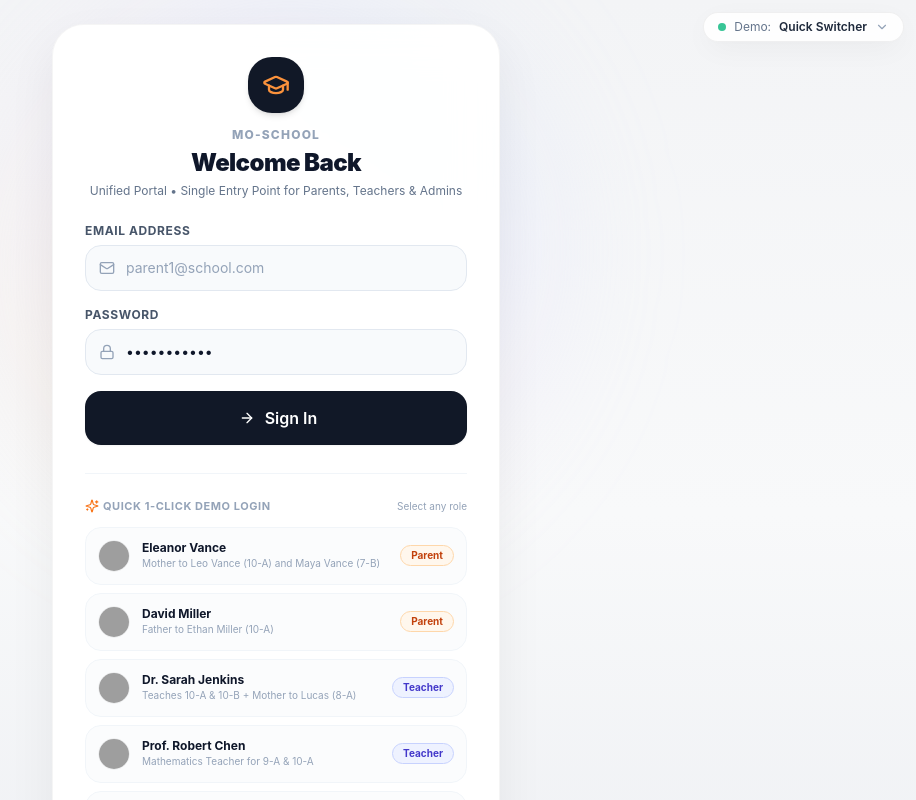
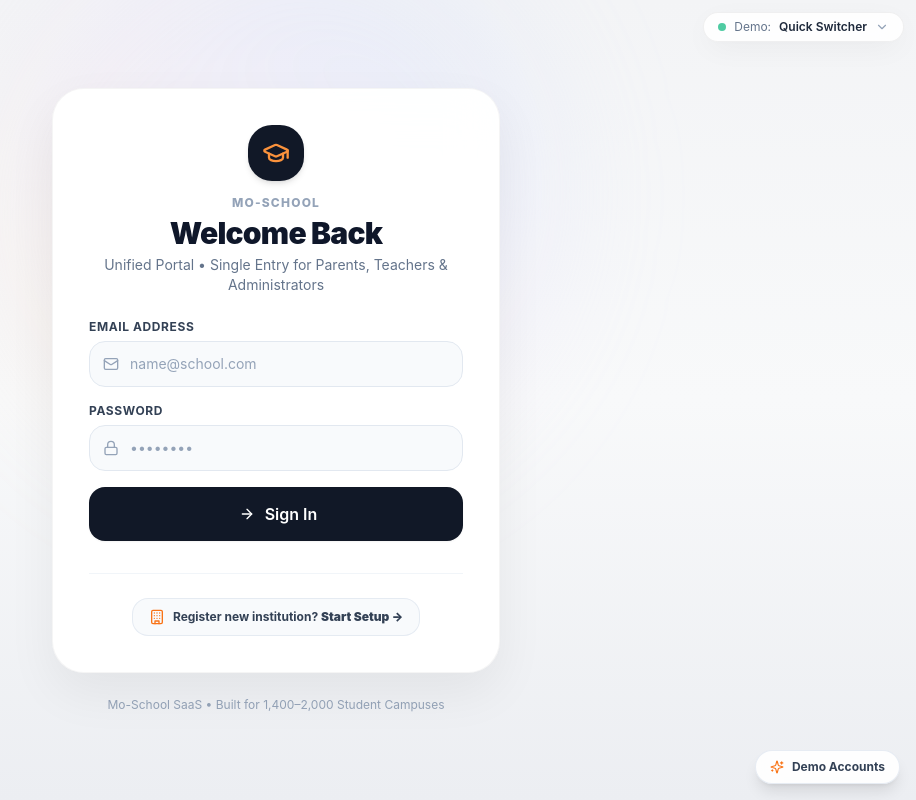
Before and after one commit to akhilmclick/Mo-School, a Next.js app: page / in a window 1280 px wide. Shown: the top 800 px of the page, without its empty margins (364-1280 px from the left). Built offline with nearby package versions, Linux system fonts and the light colour scheme; grey boxes are pictures that could not be loaded.

Commit message:
feat: remove in-page demo cards from login screen and move to discrete side drawer button

```diff
--- a/app/page.tsx
+++ b/app/page.tsx
@@ -6,14 +6,14 @@ import { useAuth } from "@/lib/context/AuthContext";
 import { useRouter } from "next/navigation";
 import { Button } from "@/components/ui/Button";
 import { DEMO_ACCOUNTS } from "@/lib/data/mockData";
-import { Lock, Mail, GraduationCap, ArrowRight, Sparkles, Shield, User, Building } from "lucide-react";
-
+import { Lock, Mail, GraduationCap, ArrowRight, Sparkles, Building, X, UserCheck } from "lucide-react";
 
 export default function LoginPage() {
   const [email, setEmail] = useState("");
-  const [password, setPassword] = useState("password123");
+  const [password, setPassword] = useState("");
   const [error, setError] = useState<string | null>(null);
   const [isLoading, setIsLoading] = useState(false);
+  const [isDemoDrawerOpen, setIsDemoDrawerOpen] = useState(false);
   const { login, loginAsDemo } = useAuth();
   const router = useRouter();
 
@@ -28,20 +28,17 @@ export default function LoginPage() {
     if (res.success && res.redirectUrl) {
       router.push(res.redirectUrl);
     } else {
-      setError(res.error || "Authentication failed. Check credentials.");
+      setError(res.error || "Invalid email or password");
     }
   };
 
   const handleQuickDemoSelect = async (demoEmail: string) => {
-    setError(null);
     setIsLoading(true);
+    setIsDemoDrawerOpen(false);
     const res = await loginAsDemo(demoEmail);
     setIsLoading(false);
-
     if (res.success && res.redirectUrl) {
       router.push(res.redirectUrl);
-    } else {
-      setError(res.error || "Demo login failed");
     }
   };
 
@@ -52,7 +49,7 @@ export default function LoginPage() {
 
       <div className="w-full max-w-md relative z-10">
         {/* Main Login Card */}
-        <div className="bg-white/95 backdrop-blur-xl rounded-[2rem] shadow-[0_20px_50px_rgba(0,0,0,0.06)] border border-black/[0.04] p-7 sm:p-8 transition-all">
+        <div className="bg-white/95 backdrop-blur-xl rounded-[2rem] shadow-[0_20px_50px_rgba(0,0,0,0.06)] border border-black/[0.04] p-7 sm:p-9 transition-all">
           {/* School Brand Header */}
           <div className="text-center pb-6">
             <div className="w-14 h-14 rounded-3xl bg-[#111827] text-white flex items-center justify-center mx-auto shadow-md mb-3.5">
@@ -61,26 +58,25 @@ export default function LoginPage() {
             <h2 className="text-xs font-extrabold uppercase tracking-widest text-slate-400">
               Mo-School
             </h2>
-
-            <h1 className="text-2xl font-black text-slate-900 tracking-tight mt-1">
+            <h1 className="text-2xl sm:text-3xl font-black text-slate-900 tracking-tight mt-1">
               Welcome Back
             </h1>
-            <p className="text-xs text-slate-500 mt-1">
-              Unified Portal • Single Entry Point for Parents, Teachers & Admins
+            <p className="text-xs sm:text-sm text-slate-500 mt-1">
+              Unified Portal • Single Entry for Parents, Teachers & Administrators
             </p>
           </div>
 
           {/* Error Banner */}
           {error && (
-            <div className="mb-4 p-3 rounded-2xl bg-rose-50 border border-rose-200/70 text-xs font-semibold text-rose-700 text-center animate-fade-in">
+            <div className="mb-5 p-3 rounded-2xl bg-rose-50 border border-rose-200/70 text-xs font-semibold text-rose-700 text-center animate-fade-in">
               {error}
             </div>
           )}
 
-          {/* Email / Password Form */}
+          {/* Unified Login Form */}
           <form onSubmit={handleLogin} className="space-y-4">
             <div>
-              <label className="block text-xs font-bold uppercase tracking-wider text-slate-600 mb-1.5">
+              <label className="block text-xs font-bold uppercase tracking-wider text-slate-700 mb-1.5">
                 Email Address
               </label>
               <div className="relative">
@@ -90,14 +86,14 @@ export default function LoginPage() {
                   required
                   value={email}
                   onChange={(e) => setEmail(e.target.value)}
-                  placeholder="parent1@school.com"
+                  placeholder="name@school.com"
                   className="w-full pl-10 pr-4 py-3 rounded-2xl bg-slate-50 border border-slate-200 text-sm text-slate-900 placeholder:text-slate-400 focus:bg-white focus:outline-none focus:ring-2 focus:ring-slate-900/10 focus:border-slate-900 transition-all"
                 />
               </div>
             </div>
 
             <div>
-              <label className="block text-xs font-bold uppercase tracking-wider text-slate-600 mb-1.5">
+              <label className="block text-xs font-bold uppercase tracking-wider text-slate-700 mb-1.5">
                 Password
               </label>
               <div className="relative">
@@ -118,49 +114,98 @@ export default function LoginPage() {
               variant="primary"
               size="lg"
               isLoading={isLoading}
-              className="w-full mt-2"
+              className="w-full mt-2 shadow-md"
               icon={<ArrowRight className="w-4 h-4 ml-1" />}
             >
               Sign In
             </Button>
           </form>
 
-          {/* Quick Demo Test Presets */}
-          <div className="mt-7 pt-6 border-t border-slate-100">
-            <div className="flex items-center justify-between mb-3">
-              <span className="text-[11px] font-bold uppercase tracking-wider text-slate-400 flex items-center gap-1">
-                <Sparkles className="w-3.5 h-3.5 text-orange-500" />
-                Quick 1-Click Demo Login
-              </span>
-              <span className="text-[10px] text-slate-400">Select any role</span>
+          {/* Onboarding New School Entry Link */}
+          <div className="mt-8 pt-6 border-t border-slate-100 text-center">
+            <Link
+              href="/onboarding"
+              className="inline-flex items-center gap-2 text-xs font-bold text-slate-700 hover:text-orange-600 transition-colors bg-slate-50 hover:bg-orange-50 border border-slate-200/80 hover:border-orange-200/80 px-4 py-2.5 rounded-2xl shadow-2xs"
+            >
+              <Building className="w-4 h-4 text-orange-500" />
+              <span>Register new institution? <strong>Start Setup →</strong></span>
+            </Link>
+          </div>
         </div>
 
-            <div className="space-y-2">
+        {/* Footer */}
+        <p className="text-center text-xs text-slate-400 mt-6">
+          Mo-School SaaS • Built for 1,400–2,000 Student Campuses
+        </p>
+      </div>
+
+      {/* Discrete Floating Demo Button on the bottom-right corner */}
+      <div className="fixed bottom-4 right-4 z-40">
+        <button
+          onClick={() => setIsDemoDrawerOpen(true)}
+          className="flex items-center gap-2 bg-white/90 backdrop-blur-md px-3.5 py-2 rounded-full shadow-lg border border-slate-200/80 hover:bg-white text-slate-700 text-xs font-bold transition-all hover:scale-105"
+        >
+          <Sparkles className="w-3.5 h-3.5 text-orange-500" />
+          <span>Demo Accounts</span>
+        </button>
+      </div>
+
+      {/* Slide-Over Demo Accounts Drawer (hidden unless clicked) */}
+      {isDemoDrawerOpen && (
+        <div className="fixed inset-0 z-50 flex items-center justify-end">
+          <div
+            className="fixed inset-0 bg-black/40 backdrop-blur-xs animate-fade-in"
+            onClick={() => setIsDemoDrawerOpen(false)}
+          />
+
+          <div className="relative w-full max-w-sm h-full bg-white shadow-2xl p-6 z-10 flex flex-col justify-between overflow-y-auto animate-slide-in-right">
+            <div>
+              <div className="flex items-center justify-between pb-4 border-b border-slate-100">
+                <div className="flex items-center gap-2">
+                  <div className="p-2 rounded-xl bg-orange-50 text-orange-600">
+                    <Sparkles className="w-4 h-4" />
+                  </div>
+                  <div>
+                    <h3 className="font-bold text-sm text-slate-900">Demo Testing Accounts</h3>
+                    <p className="text-[11px] text-slate-500">1-click login for evaluation</p>
+                  </div>
+                </div>
+                <button
+                  onClick={() => setIsDemoDrawerOpen(false)}
+                  className="p-1.5 rounded-full text-slate-400 hover:text-slate-600 hover:bg-slate-100"
+                >
+                  <X className="w-4 h-4" />
+                </button>
+              </div>
+
+              <div className="space-y-2.5 mt-5">
                 {DEMO_ACCOUNTS.map((acc) => (
                   <button
                     key={acc.email}
                     type="button"
                     onClick={() => handleQuickDemoSelect(acc.email)}
-                  className="w-full text-left p-3 rounded-2xl border border-slate-100 bg-slate-50/50 hover:bg-slate-100 hover:border-slate-300 transition-all flex items-center justify-between group"
+                    className="w-full text-left p-3 rounded-2xl border border-slate-100 bg-slate-50/60 hover:bg-orange-50/50 hover:border-orange-200 transition-all flex items-center justify-between group"
                   >
-                  <div className="flex items-center gap-3">
+                    <div className="flex items-center gap-3 min-w-0">
                       <img
                         src={acc.avatar}
                         alt={acc.name}
-                      className="w-8 h-8 rounded-full object-cover border border-black/5 shrink-0"
+                        className="w-9 h-9 rounded-full object-cover border border-black/5 shrink-0"
                       />
-                    <div>
-                      <div className="text-xs font-bold text-slate-900 group-hover:text-orange-600 transition-colors">
+                      <div className="min-w-0">
+                        <div className="text-xs font-bold text-slate-900 group-hover:text-orange-600 transition-colors truncate">
                           {acc.name}
                         </div>
-                      <div className="text-[10px] text-slate-400">{acc.description}</div>
+                        <div className="text-[10px] text-slate-400 font-mono truncate">{acc.email}</div>
                       </div>
                     </div>
 
                     <span
-                    className={`text-[10px] font-bold px-2.5 py-0.5 rounded-full ${
+                      className={`text-[9px] font-bold px-2 py-0.5 rounded-full shrink-0 ${
                         acc.roles.includes("admin")
                           ? "bg-slate-900 text-white"
+                          : acc.roles.includes("teacher") && acc.roles.includes("parent")
+                          ? "bg-purple-100 text-purple-700"
                           : acc.roles.includes("teacher")
                           ? "bg-indigo-50 text-indigo-700 border border-indigo-200"
                           : "bg-orange-50 text-orange-700 border border-orange-200"
@@ -173,23 +218,14 @@ export default function LoginPage() {
               </div>
             </div>
 
-          {/* Onboarding New School Entry Link */}
-          <div className="mt-6 pt-5 border-t border-slate-100 text-center">
-            <Link
-              href="/onboarding"
-              className="inline-flex items-center gap-2 text-xs font-bold text-slate-700 hover:text-orange-600 transition-colors bg-slate-50 hover:bg-orange-50 border border-slate-200/80 hover:border-orange-200/80 px-4 py-2.5 rounded-2xl shadow-2xs"
-            >
-              <Building className="w-4 h-4 text-orange-500" />
-              <span>Setting up a new school? <strong>Start Onboarding →</strong></span>
-            </Link>
+            <div className="pt-4 border-t border-slate-100 text-center">
+              <span className="text-[11px] text-slate-400 block">
+                Default password for all: <code className="font-mono text-slate-700 font-bold">password123</code>
+              </span>
             </div>
           </div>
-
-        {/* Footer */}
-        <p className="text-center text-xs text-slate-400 mt-6">
-          Phase 1 Prototype • Next.js + Supabase + Tailwind CSS
-        </p>
         </div>
+      )}
     </div>
   );
 }
```
Lines whose indentation alone changed are shown as unchanged.
